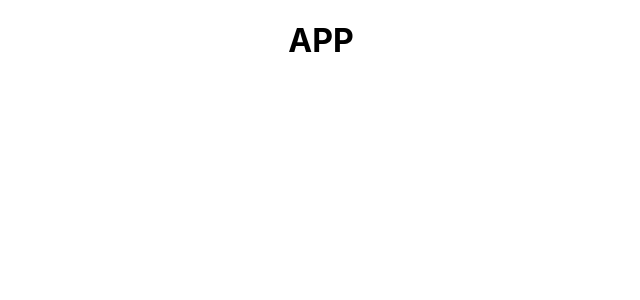
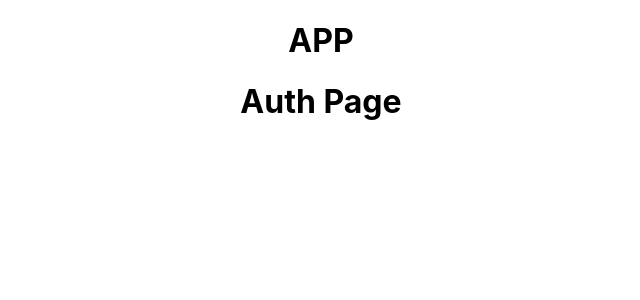
Before and after one commit to jennac0312/sei-cafe, a React (Create React App) app: page / in a window 1280 px wide. Shown: the top 300 px of the page, without its empty margins (319-959 px from the left). Built offline with nearby package versions, Linux system fonts and the light colour scheme.

Commit message:
semantic html in app.js and pages folder created

```diff
--- a/src/App.js
+++ b/src/App.js
@@ -1,18 +1,25 @@
 // hooks
 import { useState } from 'react';
 // pages
+import AuthPage from './pages/auth/AuthPage';
 // components
 // css
 import './App.css';
+import NewOrderPage from './pages/new-order/NewOrderPage';
 
 function App() {
 
   const [ user, setUser ] = useState( null ) // array destructuring
 
   return (
-    <div className="App">
+    <main className="App">
       <h1>APP</h1>
-    </div>
+      { user ?
+        <NewOrderPage />
+        :
+        <AuthPage />
+      }
+    </main>
   );
 }
 
--- a/src/pages/auth-page/AuthPage.jsx
+++ b/src/pages/auth/AuthPage.jsx
@@ -1,5 +1,3 @@
-import React from 'react'
-
 const AuthPage = () => {
   return (
     <div>
--- a/src/pages/new-order-page/NewOrderPage.jsx
+++ b/src/pages/new-order/NewOrderPage.jsx
@@ -1,5 +1,3 @@
-import React from 'react'
-
 const NewOrderPage = () => {
   return (
     <div>
--- a/src/pages/order-history-page/OrderHistoryPage.jsx
+++ b/src/pages/order-history/OrderHistoryPage.jsx
@@ -1,5 +1,3 @@
-import React from 'react'
-
 const OrderHistoryPage = () => {
   return (
     <div>
```
